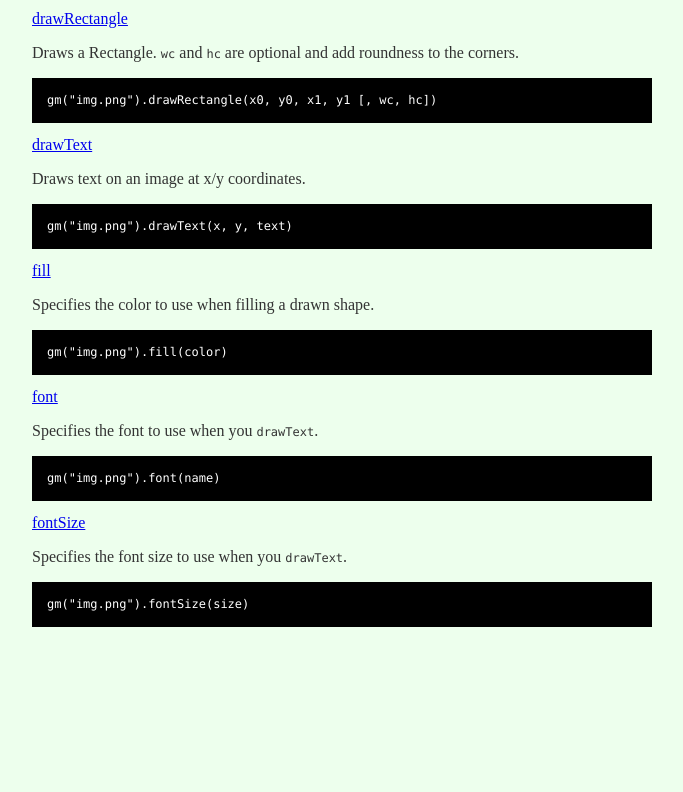
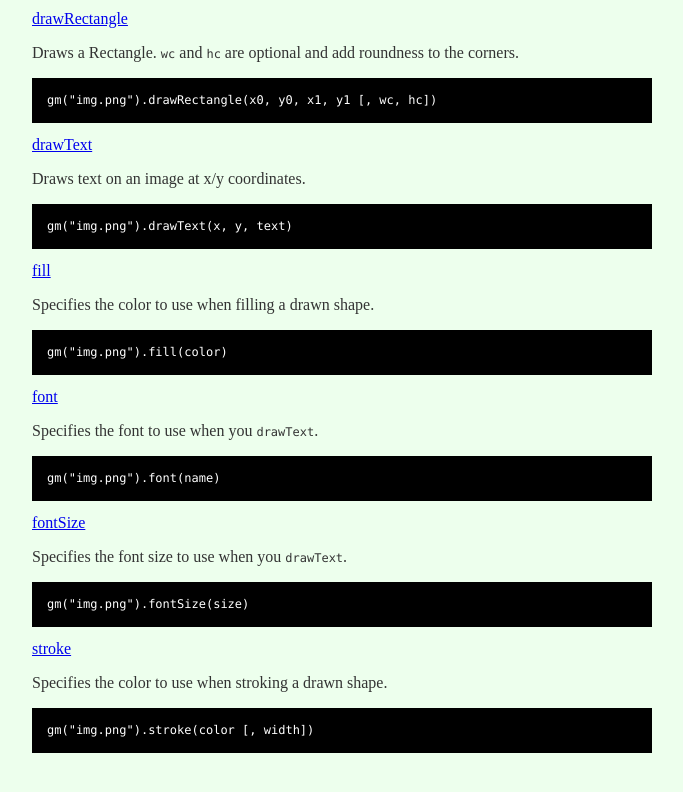
Before and after one commit to aheckmann/gm, a plain HTML site: page index.html in a window 1280 px wide. Shown: the part 9057-9849 px from the top of the page, without its empty margins (338-1021 px from the left). Before the commit the page ends 9731 px from the top, so only its background shows below. Drawn offline with Linux system fonts and the light colour scheme.

Commit message:
stroke docs

```diff
--- a/index.html
+++ b/index.html
@@ -387,6 +387,10 @@
           <p>Specifies the font size to use when you <code>drawText</code>.</p>
             <pre><code>gm("img.png").fontSize(size)</code></pre>
           </li>
+          <li id="stroke"><a href="http://www.graphicsmagick.org/GraphicsMagick.html#details-stroke">stroke</a>
+          <p>Specifies the color to use when stroking a drawn shape.</p>
+            <pre><code>gm("img.png").stroke(color [, width])</code></pre>
+          </li>
         </ul>
       </li>
   <br>
```
